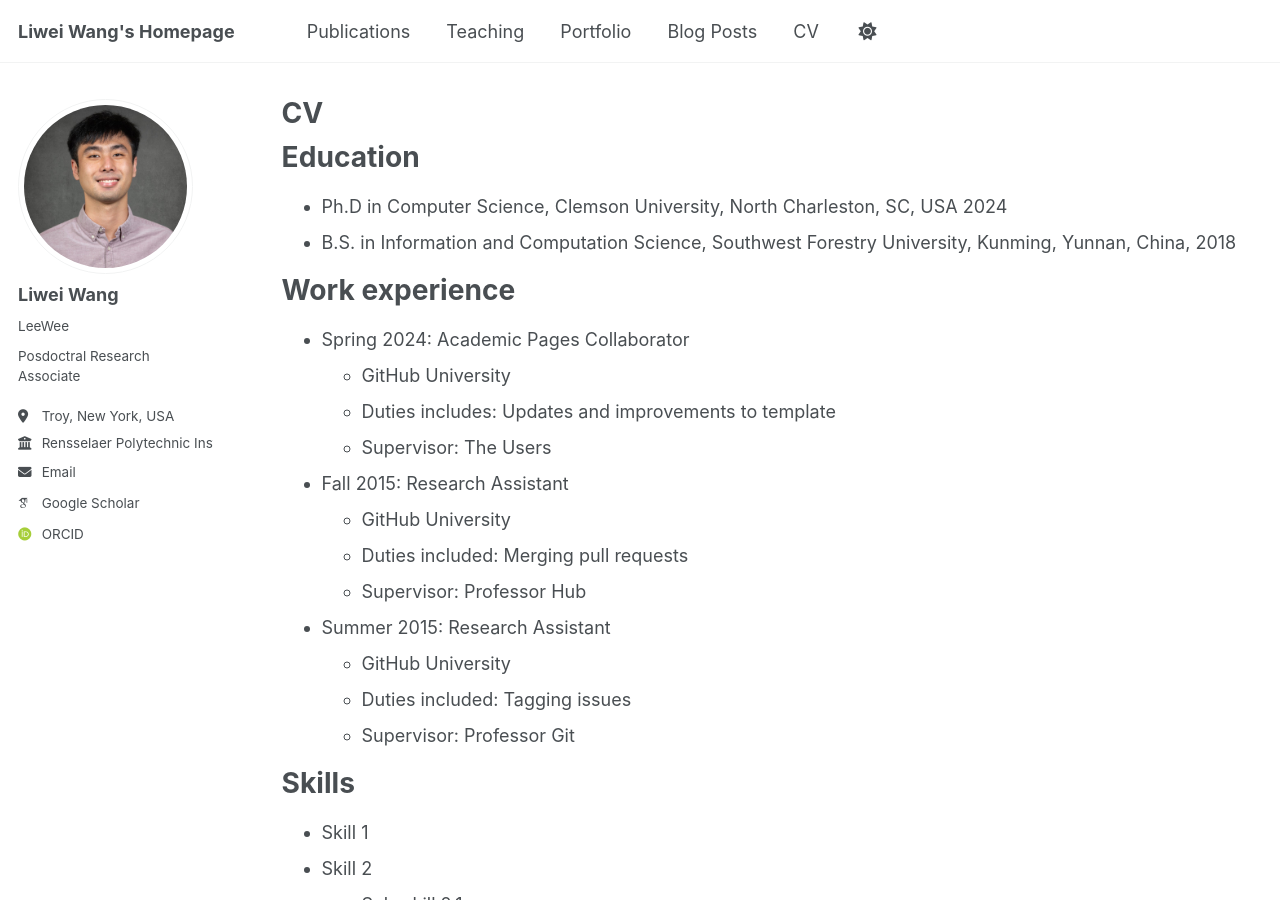
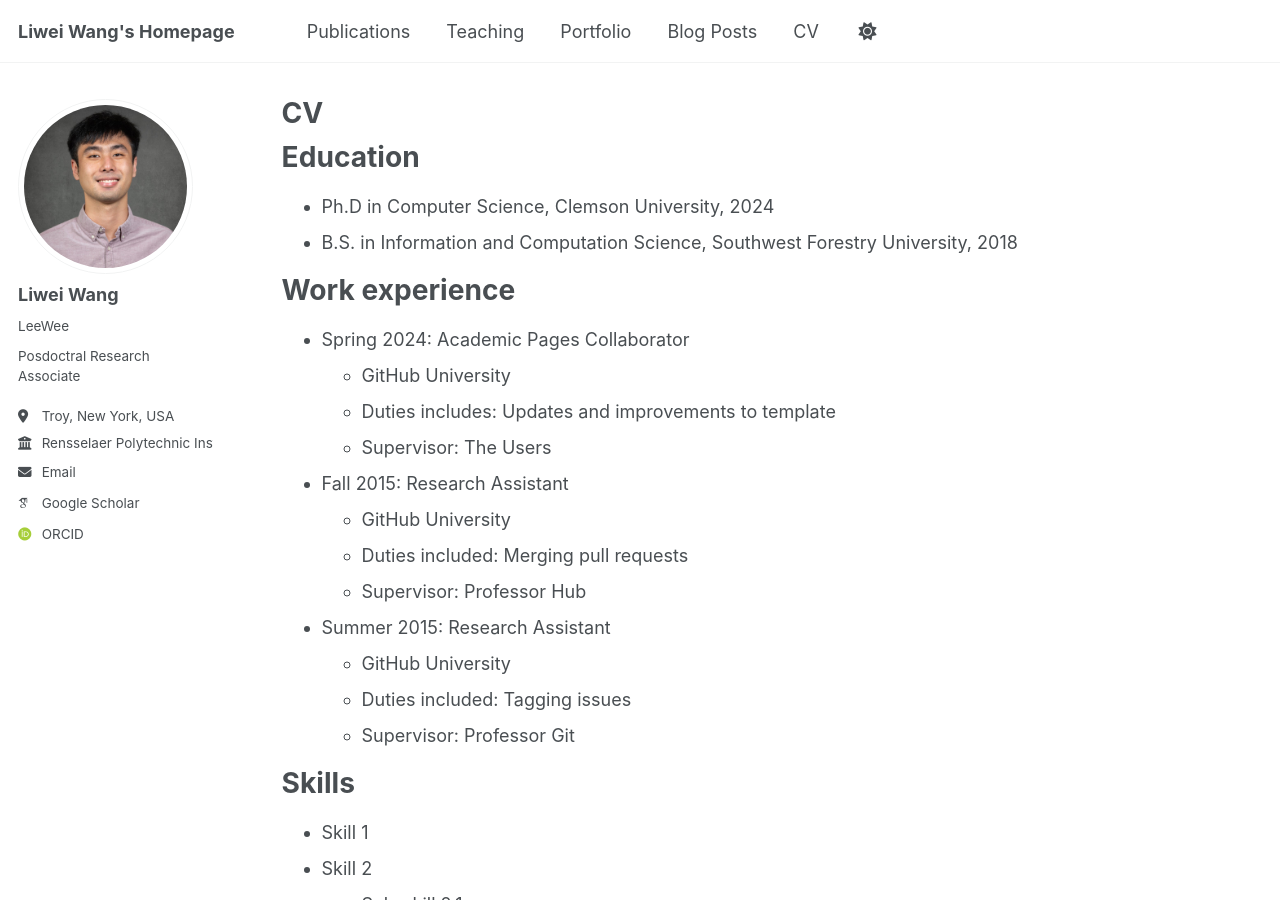
Before and after one commit to liweiw5255/liweiw5255.github.io, a Jekyll site: the page built from _pages/cv.md, in a window 1280 px wide and 900 px high. Built offline with Jekyll 4.4.1, drawn with Linux system fonts in a browser that asks for light colours; some web fonts are replaced; a script that is not in the unit is left out.

Commit message:
Update cv.md

```diff
--- a/_pages/cv.md
+++ b/_pages/cv.md
@@ -11,8 +11,8 @@ redirect_from:
 
 Education
 ======
-* Ph.D in Computer Science, Clemson University, North Charleston, SC, USA 2024
-* B.S. in Information and Computation Science, Southwest Forestry University, Kunming, Yunnan, China, 2018
+* Ph.D in Computer Science, Clemson University, 2024
+* B.S. in Information and Computation Science, Southwest Forestry University, 2018
 
 Work experience
 ======
```
